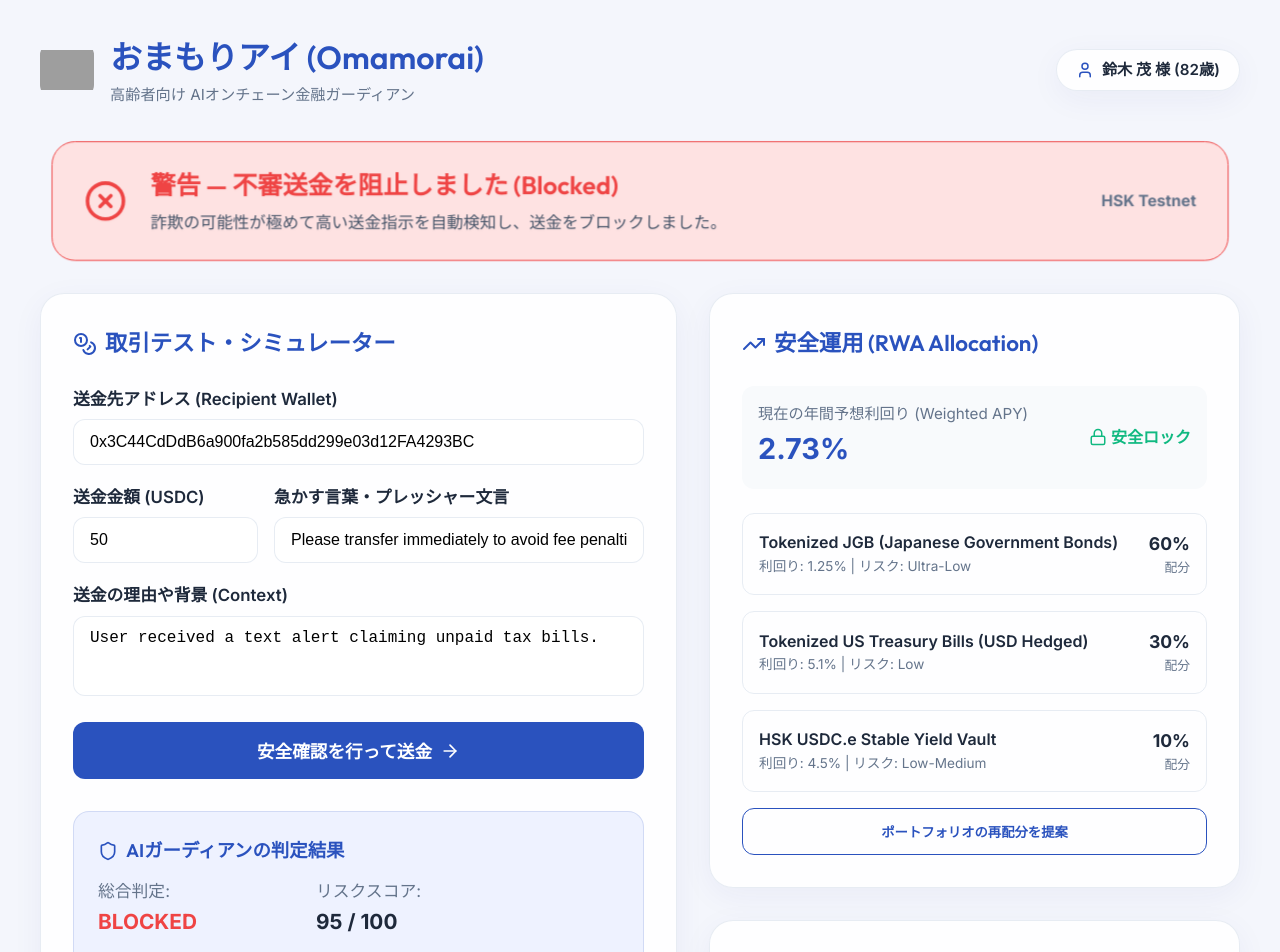
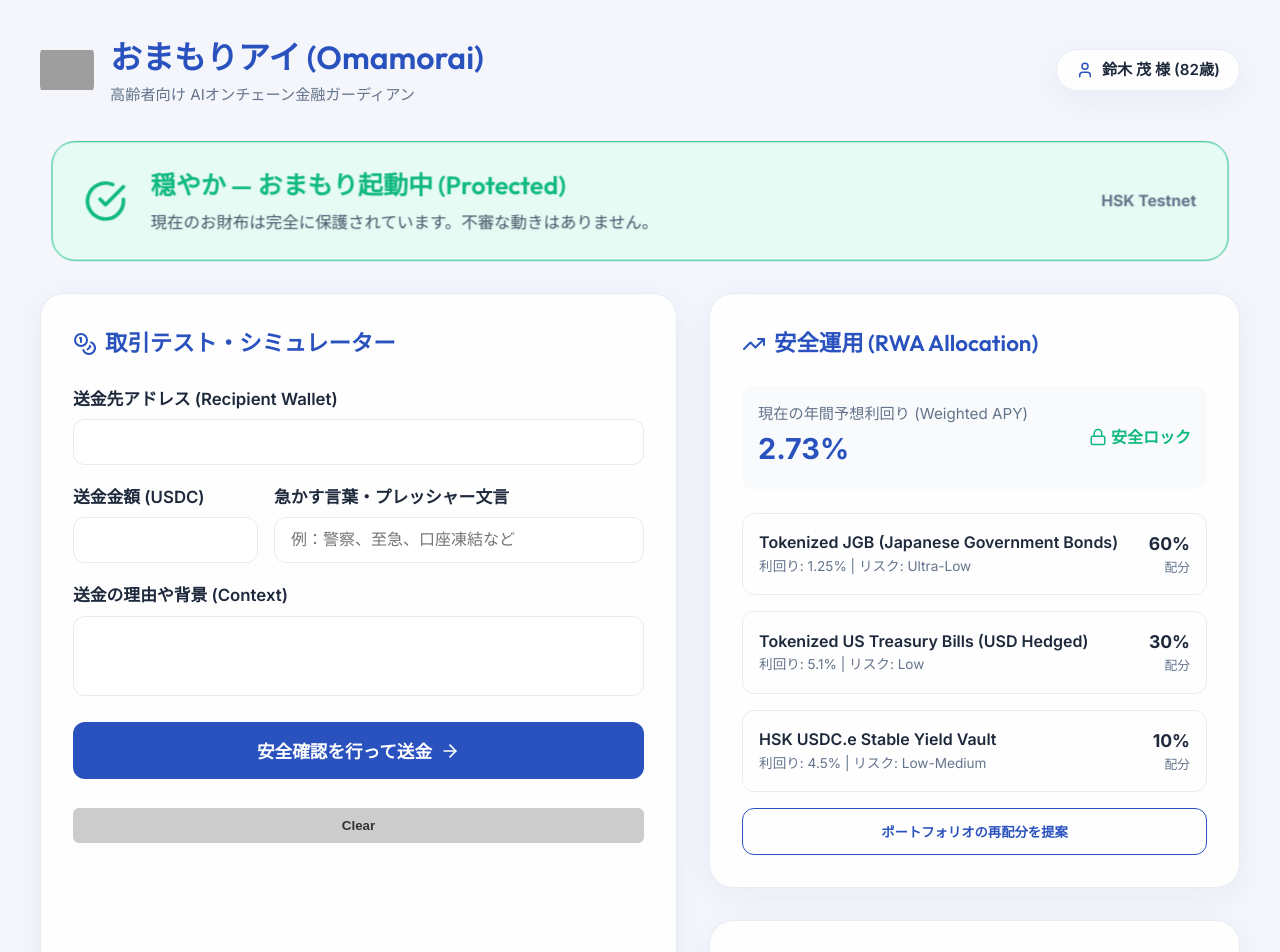
Before and after one commit to The-Natri/omamorai, a React (Vite) app in the folder frontend/: page / in a window 1280 px wide. Shown: the top 952 px of the page. Built offline with nearby package versions, Linux system fonts and the light colour scheme; no server answers; grey boxes are pictures that could not be loaded.

Commit message:
feat: reset default UI states to empty and add Clear button

```diff
--- a/frontend/src/App.jsx
+++ b/frontend/src/App.jsx
@@ -23,29 +23,16 @@ const YIELD_AGENT_URL = 'http://localhost:5002';
 
 export default function App() {
   // UI states
-  const [recipient, setRecipient] = useState('0x3C44CdDdB6a900fa2b585dd299e03d12FA4293BC');
-  const [amount, setAmount] = useState('50');
-  const [urgencyText, setUrgencyText] = useState('Please transfer immediately to avoid fee penalties!');
-  const [context, setContext] = useState('User received a text alert claiming unpaid tax bills.');
+  const [recipient, setRecipient] = useState('');
+  const [amount, setAmount] = useState('');
+  const [urgencyText, setUrgencyText] = useState('');
+  const [context, setContext] = useState('');
 
   const [loading, setLoading] = useState(false);
-  const [status, setStatus] = useState('BLOCKED'); // SAFE, WARNING, BLOCKED
+  const [status, setStatus] = useState('SAFE'); // SAFE, WARNING, BLOCKED
 
   // Evaluation results
-  const [evalResult, setEvalResult] = useState({
-    fraud: {
-      verdict: 'BLOCKED',
-      risk_score: 95,
-      explanation_ja: '警告：税金支払い詐欺（還付金詐欺）の手口を検知したため、送金を自動ブロックしました。警察や官公庁が暗号資産で急ぎの支払いを求めることは絶対にありません。送金を中止し、ご家族にご相談ください。',
-      explanation: 'Blocked: Severe pressure language/scam target detected. Government entities do not demand crypto payments.'
-    },
-    audit: {
-      verdict: 'BLOCKED',
-      risk_score: 95,
-      on_chain_status: 'Logged to HSK testnet',
-      tx_hash: '0x9e9f5da9f134c17698a6b3e1d96a381225f64efba523272422ba3d46f267e93f'
-    }
-  });
+  const [evalResult, setEvalResult] = useState(null);
 
   const [logs, setLogs] = useState([
     {
@@ -340,6 +327,20 @@ export default function App() {
                 </>
               )}
             </button>
+            <button
+              type="button"
+              onClick={() => {
+                setRecipient('');
+                setAmount('');
+                setUrgencyText('');
+                setContext('');
+                setEvalResult(null);
+                setStatus('SAFE');
+              }}
+              style={{marginTop: '10px', padding: '10px 20px', cursor: 'pointer', background: '#ccc', border: 'none', borderRadius: '6px', display: 'block', width: '100%', fontWeight: 600, color: '#333'}}
+            >
+              Clear
+            </button>
           </form>
 
           {/* AI Result Card */}
```
